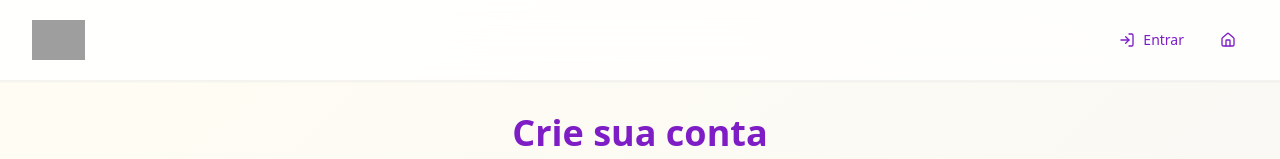
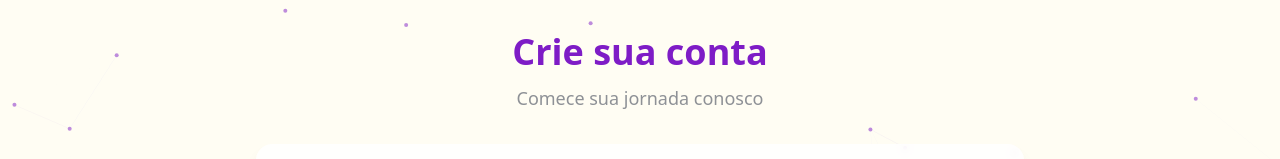
Before and after one commit to GussDevCsharp/pump-ai-chat-purple, a React (Vite) app: page /signup in a window 1280 px wide. Shown: the top 159 px of the page. Built offline with nearby package versions, Linux system fonts and the light colour scheme; no server answers; the database is empty; grey boxes are pictures that could not be loaded.

Commit message:
feat: Add neural background to signup page
Adds the neural background effect to the signup page and removes the header.

```diff
--- a/src/pages/Signup.tsx
+++ b/src/pages/Signup.tsx
@@ -2,7 +2,7 @@
 import React from "react";
 import { SignupLayout } from "@/components/SignupLayout";
 import { SignupStepperFlow } from "@/components/SignupStepperFlow";
-import { Header } from "@/components/common/Header";
+import NeuralBackground from "@/components/effects/NeuralBackground";
 
 const STEPS = [
   "Dados Pessoais",
@@ -14,9 +14,9 @@ export default function Signup() {
   const [currentStep, setCurrentStep] = React.useState(0);
 
   return (
-    <div className="min-h-screen bg-gradient-to-br from-offwhite to-pump-gray-light">
-      <Header />
-      <div className="flex flex-col justify-center items-center px-4 py-8 w-full min-h-[calc(100vh-80px)]">
+    <div className="relative min-h-screen bg-offwhite">
+      <NeuralBackground />
+      <div className="relative z-10 flex flex-col justify-center items-center px-4 py-8 w-full min-h-screen">
         <div className="max-w-3xl w-full mx-auto">
           <div className="mb-8 text-center">
             <h1 className="text-4xl font-bold text-pump-purple mb-3 animate-fade-in">
```
